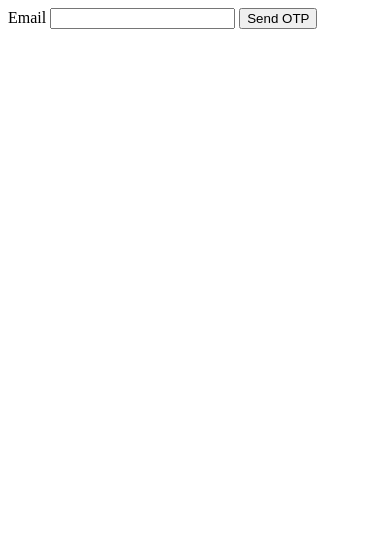
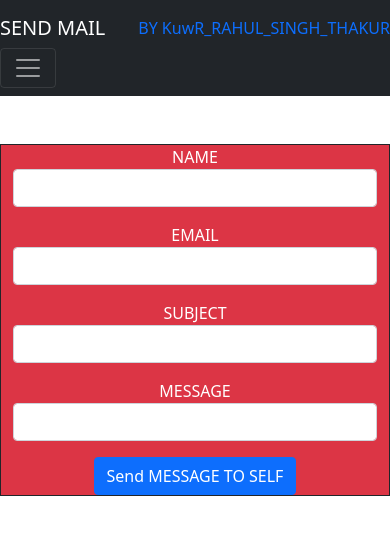
Before and after one commit to Rahulsingh0101/Email-otp-verification-form, a Django app: page / in a window 390 px wide. Shown: the top 535 px of the page. Run offline with Django 3.2, Linux system fonts and the light colour scheme; some libraries are stand-ins or nearby versions.

Commit message:
email  varification

```diff
--- a/app/templates/id/login.html
+++ /dev/null
@@ -1,59 +0,0 @@
-<script src="https://ajax.googleapis.com/ajax/libs/jquery/1.5.1/jquery.min.js" type='text/javascript'></script>
-<div id="email_div" style="display: block;" >
-
-    <label for="email">Email</label>
-    <input type="text" name="email" id="email">
-    <button  onclick="ajax_send_otp()">Send OTP</button>
-</div>
-<div id="verify_text_div"></div>
-<div id="otp_div" style="display: none;" >
-
-    <label for="email">OTP</label>
-    <input type="text" name="otp" id="otp">
-    <button  onclick="verify_otp()">Verify</button>
-</div>
-<br>
-<div id="form_div" style="display: none;" >
-    <label for="username">Username</label>
-    <input type="text" name="username" id="username">
-    <label for="password">Password</label>
-    <input type="password" name="password" id="password">
-    <label for="con_password">Confirm Password</label>
-    <input type="password" name="con_password" id="con_password">
-    <input type="submit" value="Sign In">
-</div>
-
-
-
-<script>
-  var otp_from_back="";
-  function ajax_send_otp(){
-     document.getElementById("email_div").style.display='none';
-     email = document.getElementById("email");
-   $.post("/send_otp",
-       {
-           "email":email.value,
-           "csrfmiddlewaretoken":"{{csrf_token}}"
-       },
-       function(data, status){
-           if(status=="success"){
-               otp_from_back = data;
-               document.getElementById("otp_div").style.display='block';
-               }
-  }
-  );
-  }
- function verify_otp(){
-     var user_otp=document.getElementById("otp").value;
-     if (user_otp==otp_from_back){
-         document.getElementById("verify_text_div").style.color="green";
-         document.getElementById("verify_text_div").innerHTML="OTP Verified";
-         document.getElementById("otp_div").style.display="none";
-         document.getElementById("form_div").style.display="block";
-     }
-     else{
-         document.getElementById("verify_text_div").style.color="red";
-         document.getElementById("verify_text_div").innerHTML="Try Again!!";
-     }
- }
-</script>
--- a/app/templates/id/otp.html
+++ b/app/templates/id/otp.html
@@ -1,43 +1,66 @@
-{% comment %} <!doctype html>
+<!DOCTYPE html>
 <html lang="en">
-  <head>
-    <!-- Required meta tags -->
-    <meta charset="utf-8">
-    <meta name="viewport" content="width=device-width, initial-scale=1">
+<head>
 
-    <!-- Bootstrap CSS -->
-    <link href="https://cdn.jsdelivr.net/npm/bootstrap@5.0.0-beta3/dist/css/bootstrap.min.css" rel="stylesheet" integrity="sha384-eOJMYsd53ii+scO/bJGFsiCZc+5NDVN2yr8+0RDqr0Ql0h+rP48ckxlpbzKgwra6" crossorigin="anonymous">
+    <script src="https://cdn.jsdelivr.net/npm/bootstrap@5.0.2/dist/js/bootstrap.bundle.min.js" integrity="sha384-MrcW6ZMFYlzcLA8Nl+NtUVF0sA7MsXsP1UyJoMp4YLEuNSfAP+JcXn/tWtIaxVXM" crossorigin="anonymous"></script>
+    <link href="https://cdn.jsdelivr.net/npm/bootstrap@5.0.2/dist/css/bootstrap.min.css" rel="stylesheet" integrity="sha384-EVSTQN3/azprG1Anm3QDgpJLIm9Nao0Yz1ztcQTwFspd3yD65VohhpuuCOmLASjC" crossorigin="anonymous">
+</head>
+<body>
+    <nav class="navbar navbar-expand-lg navbar-dark bg-dark text-white">
+        <a class="navbar-brand" href="/">SEND MAIL</a>
+        <span class="text-primary">BY KuwR_RAHUL_SINGH_THAKUR</span>
+        <button class="navbar-toggler" type="button" data-toggle="collapse" data-target="#navbarSupportedContent" aria-controls="navbarSupportedContent" aria-expanded="false" aria-label="Toggle navigation">
+          <span class="navbar-toggler-icon"></span>
+        </button>
 
-    <!-- css -->
-    {%load static%}
-    <link rel="stylesheet" href="{% static 'style.css' %}">
-    <title>Login with otp</title>
-  </head>
-  <body>
+        <div class="collapse navbar-collapse" id="navbarSupportedContent">
 
-   <!-- Message -->
+        </div>
+      </nav>
 
-   {% if messages%}
+<center><div class="container-fluid  mt-5  border border-dark bg-danger text-white">
+    <span class="text-success">
+        {% if messages %}
+        <ul class="messages">
+            {% for message in messages %}
+            <li{% if message.tags %} class="{{ message.tags }}"{% endif %}>{{ message }}</li>
+            {% endfor %}
+        </ul>
+        {% endif %}</span>
+        <span class="text-danger">
+            {% if messages %}
+            <ul class="messages">
+                {% for message in messages %}
+                <li{% if message.tags %} class="{{ message.tags }}"{% endif %}>{{ message }}</li>
+                {% endfor %}
+            </ul>
+            {% endif %}</span>
+    <form action="/" method="post">
+    <div class="form-row">
 
-   {%for message in messages%}
-<div class="container mt-3 message alert alert-{{message.tags}} text-center">{{message}}</div>
-   {%endfor%}
-
-   {%endif%}
+        {% csrf_token %}
+        <div class="col-md-4 mb-3">
+        <label for="validationDefault01">NAME</label>
+        <input type="text" class="form-control" id="validationDefault01"  name="name" required>
+      </div>
+      <div class="col-md-4 mb-3">
+        <label for="validationDefault01">EMAIL</label>
+        <input type="text" class="form-control" id="validationDefault01"  name="email" required>
+      </div>
+      <div class="col-md-4 mb-3">
+        <label for="validationDefault01">SUBJECT</label>
+        <input type="text" class="form-control" id="validationDefault01"  name="subject" required>
+      </div>
+      <div class="col-md-4 mb-3">
+        <label for="validationDefault01">MESSAGE</label>
+        <input type="text" class="form-control" id="validationDefault01"  name="message" required>
+      </div>
+    <button class="btn btn-primary" type="submit">Send MESSAGE TO SELF</button>
+  </form></div></center>
 
 
-   <!-- Regsitration form -->
 
-   <div class="mt-5 otp-login-form text-center pb-3 shadow">
-       <h5 class="p-3">An OTP has been send to your registered mobile number</h5>
-       <form method="POST" class="p-4">
-         {% csrf_token%}
 
-        <input type="text" name="otp" placeholder="paste an OTP here" required>
 
-    <button class="btn" required>Submit</button>
-
-       </form>
-   </div>
-  </body>
-</html> {% endcomment %}
+</body>
+</html>
--- a/app/urls.py
+++ b/app/urls.py
@@ -1,12 +1,6 @@
-from django.urls import path
-from . import views
+from django.urls import path,include
+from . import  views
 urlpatterns = [
-
-  path('',views.login),
-  path('welcome/',views.welcome),
-  path('otp/',views.otp),
-  path("send_otp",views.send_otp,name="send otp"),
-
-
+    path('',views.index),
 
 ]
--- a/app/views.py
+++ b/app/views.py
@@ -1,58 +1,27 @@
 
-from django.shortcuts import render,redirect
-from django.http.response import HttpResponse,JsonResponse
-# from app.models import Student
-from django.contrib.auth import authenticate, login
-from django.contrib.auth.hashers import make_password,check_password
+from django.shortcuts import render,HttpResponse,redirect
+from django.core.mail import send_mail
 from django.contrib import messages
-import json
-from django.core.mail import send_mail
-import math, random
-
 
 # Create your views here.
 
 
+def index(request):
+    a=[]
+    if request.method == "POST":
+        name=request.POST['name']
+        email=request.POST['email']
+        message=request.POST['message']
+        subject=request.POST['subject']
+        a.append(name)
+        a.append(subject)
+        if email and message is not ' ':
+            send_mail(a,message,'rahulsinghbusiness0101@gmail.com',[email])
+            messages.success(request,'Email SENT SUCCESSFULLY CHECK YOUR MAIl')
+            return redirect('/')
+        else:
+            messages.error(request,'Email CANT SEND PLEASE FILL EMAIL IN FIELD AND MESSAGE ')
+            return redirect('/')
+    else:
 
-def login(request):
-    return render(request, 'id/login.html')
-
-
-def welcome(request):
-    return render(request, 'id/welcome.html')
-
-def otp(request):
-    return render(request, 'id/otp.html')
-
-
-
-
-
-def generateOTP() :
-     digits = "0123456789"
-     OTP = ""
-     for i in range(4) :
-         OTP += digits[math.floor(random.random() * 10)]
-     return OTP
-
-def send_otp(request):
-     email=request.GET.get   ("email")
-     print(email)
-     o=generateOTP()
-     htmlgen = '<p>Your OTP is <strong>o</strong></p>'
-     send_mail('OTP request',o,'<your gmail id>',[email], fail_silently=False, html_message=htmlgen)
-     return HttpResponse(o)
-
-
-
-
-
-
-
-
-
-
-
-
-
-# Create your views here.
+        return render(request,'id/otp.html')
```
Also changed, not shown: titan1/settings.py (+3 -4 lines).
